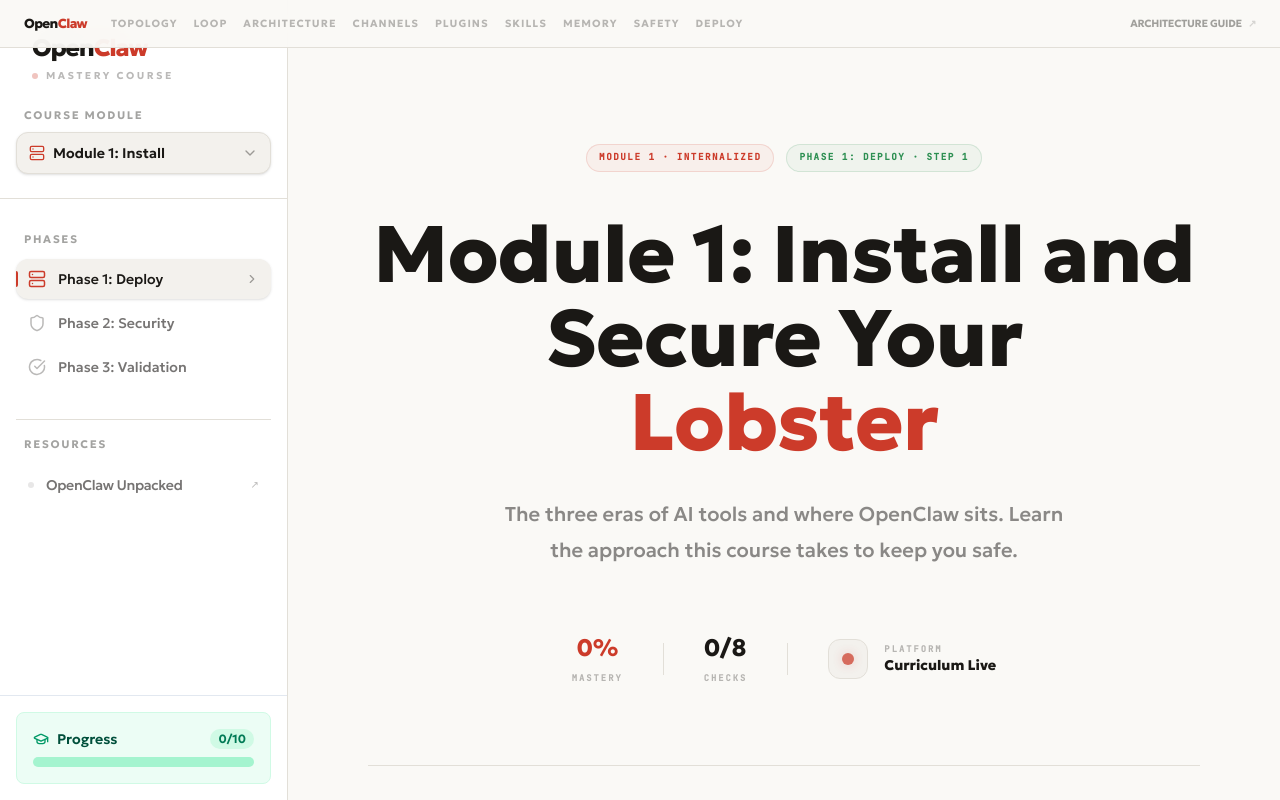
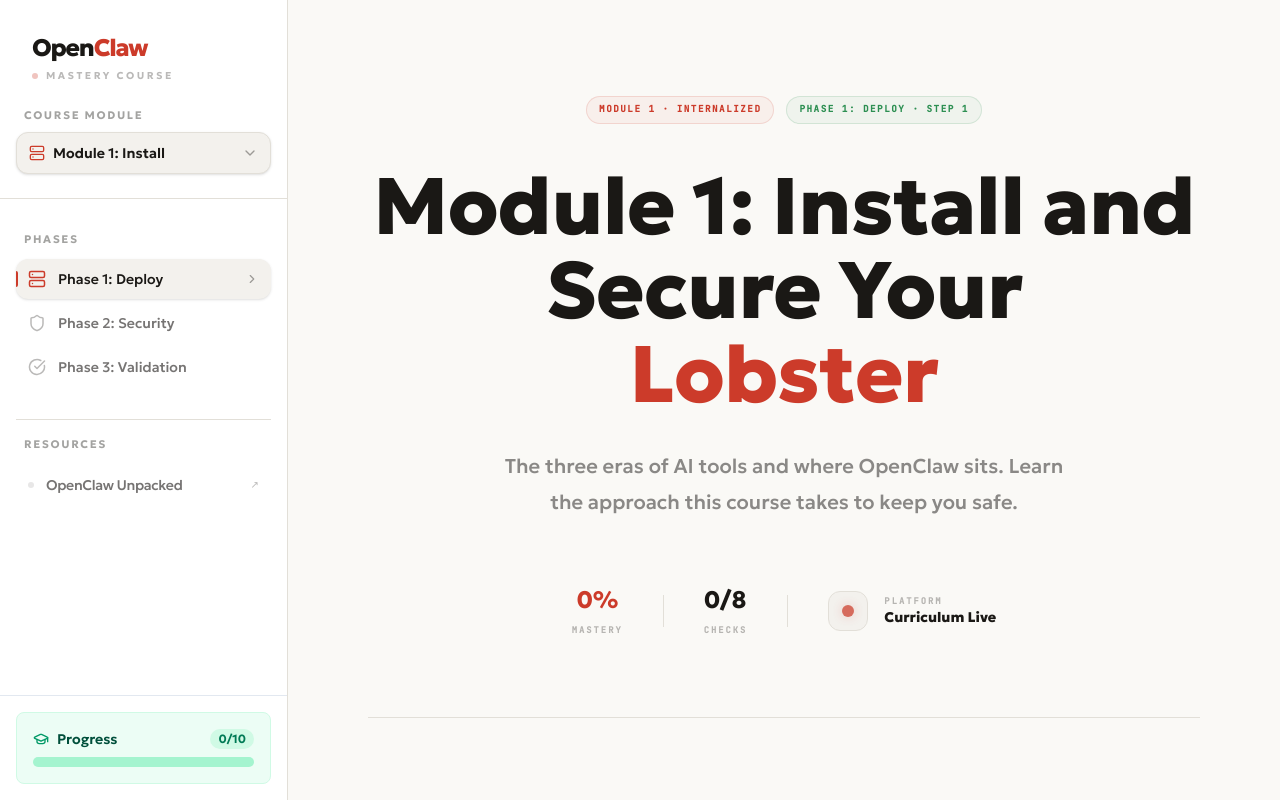
Before and after one commit to s1dd4rth/openclaw-mastery, a React (Vite) app: page / in a window 1280 px wide. Built offline with nearby package versions, Linux system fonts and the light colour scheme.

Commit message:
feat: refine visual identity and simplify navigation structure

```diff
--- a/src/App.tsx
+++ b/src/App.tsx
@@ -99,34 +99,6 @@
 
   return (
     <div className="flex h-screen bg-openclaw-bg font-body overflow-hidden">
-      {/* Top Navigation Bar (Exact Mirror of Unpacked) */}
-      <nav className="fixed top-0 left-0 right-0 h-[48px] bg-openclaw-bg/92 backdrop-blur-[20px] border-b border-openclaw-border z-50 flex items-center px-[1.5rem] justify-between transition-all duration-300">
-        <div className="flex items-center gap-[1.5rem]">
-          <div className="font-sans font-extrabold text-[0.82rem] tracking-tighter text-openclaw-dark select-none">
-            Open<span className="text-openclaw-red">Claw</span>
-          </div>
-
-          <div className="hidden lg:flex items-center gap-4">
-            {['Topology', 'Loop', 'Architecture', 'Channels', 'Plugins', 'Skills', 'Memory', 'Safety', 'Deploy'].map((link) => (
-              <span key={link} className="text-[0.65rem] font-bold text-openclaw-dark/30 uppercase tracking-widest cursor-default">
-                {link}
-              </span>
-            ))}
-          </div>
-        </div>
-
-        <div className="flex items-center gap-6">
-          <a
-            href="https://s1dd4rth.github.io/openclaw-mastery/openclaw-unpacked.html"
-            target="_blank"
-            rel="noopener noreferrer"
-            className="text-[0.65rem] font-bold text-openclaw-dark/40 hover:text-openclaw-dark transition-all duration-200 uppercase tracking-tight flex items-center gap-1.5"
-          >
-            Architecture Guide <span className="opacity-40 text-[10px]">↗</span>
-          </a>
-        </div>
-      </nav>
-
       <Sidebar
         moduleDropdownOpen={moduleDropdownOpen}
         setModuleDropdownOpen={setModuleDropdownOpen}
@@ -139,7 +111,7 @@
       />
 
       {/* Main content */}
-      <main className="flex-1 overflow-y-auto pt-[48px] px-6 md:px-12 lg:px-20">
+      <main className="flex-1 overflow-y-auto px-6 md:px-12 lg:px-20">
         <div className="max-w-screen-xl mx-auto py-24">
           {/* Module Hero (Mirroring Unpacked) */}
           <header className="mb-24 flex flex-col items-center text-center relative">
```
